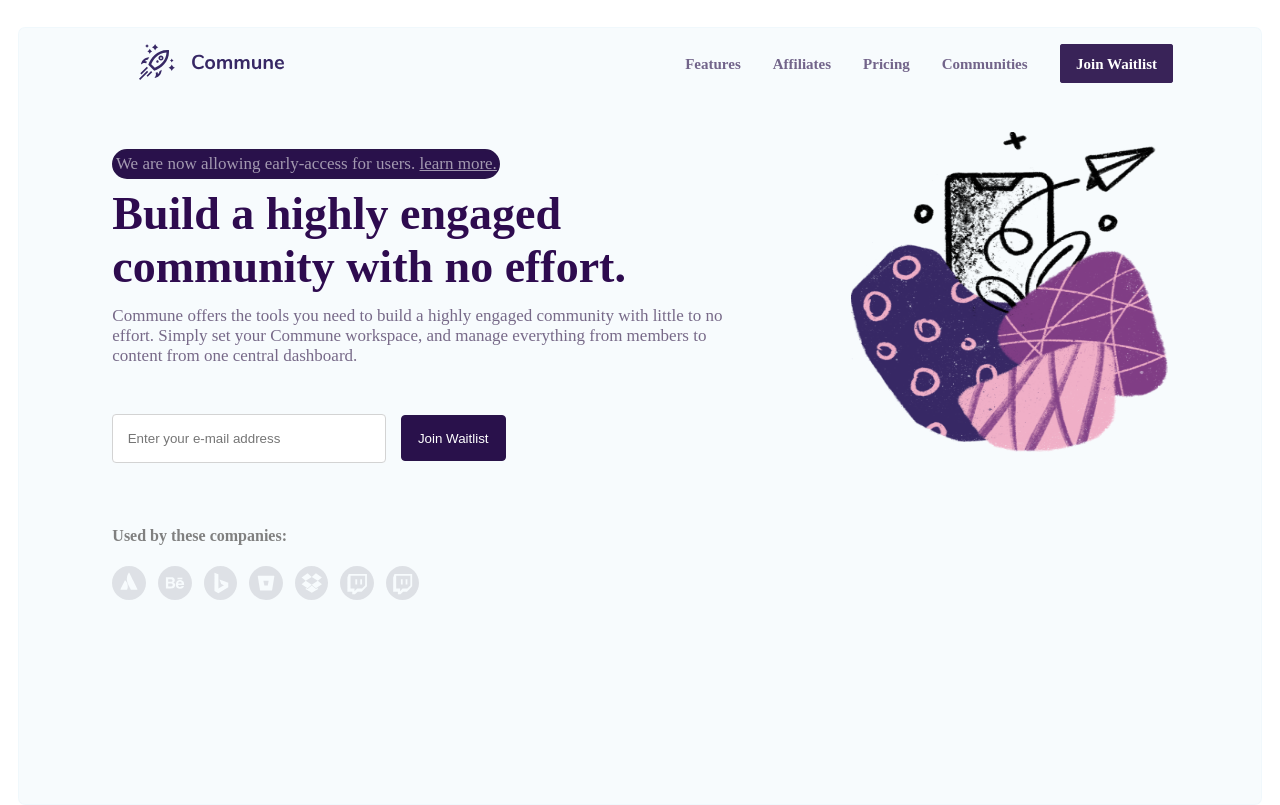
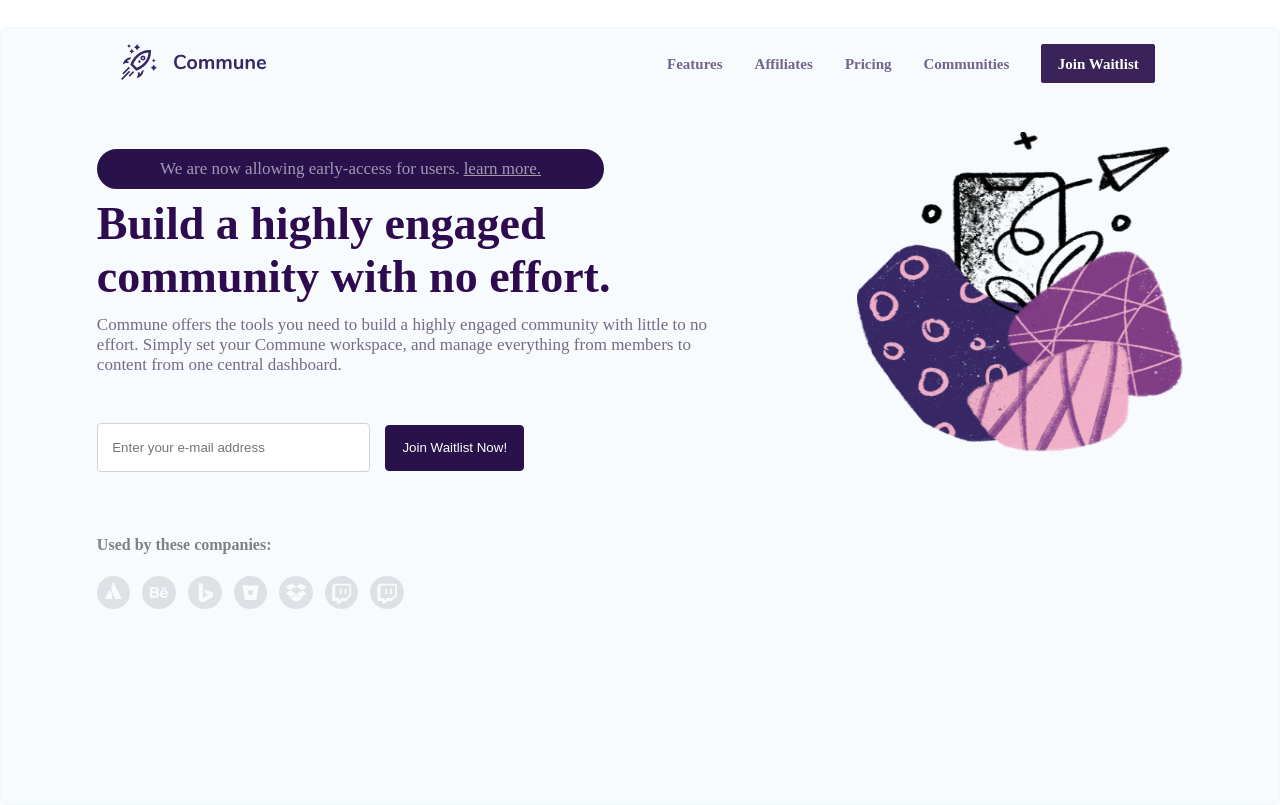
Before and after one commit to Sharon-uzu/Community-waitlist, a plain HTML site: page index.html in a window 1280 px wide. Drawn offline with Linux system fonts and the light colour scheme.

Commit message:
updated a file

```diff
--- a/index.html
+++ b/index.html
@@ -53,7 +53,7 @@
                        <div id="error"></div>
                         <form id="form" action="/" method="GET" >
                             <input type="email" id="email" placeholder="Enter your e-mail address" required>
-                           <button type="submit">Join Waitlist</button>
+                           <button type="submit">Join Waitlist Now!</button>
                         </form>
                     </div>
                     <div class="used">
--- a/style.css
+++ b/style.css
@@ -12,12 +12,13 @@ body{
    align-content: center;
 }
 .page{
-    width: 97%;
+    width: 100%;
     margin-top: 2rem;
     height:97vh;
     background-color:hsla(195, 53%, 79%,0.1);
     border: 1px solid hsla(195, 53%, 79%,0.1) ;
     border-radius: 7px;
+    /* outline: 2px solid red; */
 }
 nav{
     width: 100%;
@@ -73,13 +74,15 @@ align-content: center;
 }
 .border p{
 color: hsla(0, 0%, 96%,0.6);
- width: 52%;
+ width: 62%;
+ /* height: 5rem; */
 font-size: 17px;
-padding: 0.2rem 0;
+padding: 0.5rem 1rem;
 border-radius: 50px;
 text-align: center;
 border: 2px solid hsl(265, 58%, 18%);
 background-color:hsl(265, 63%, 18%) ;
+/* outline: 2px solid red; */
 }
 .border a{
     color: hsla(0, 0%, 96%, 0.6);
```
